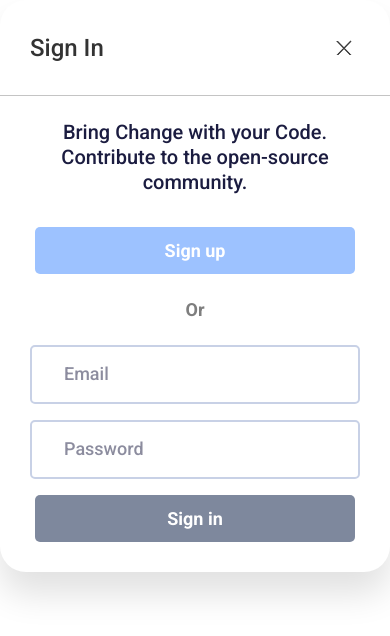
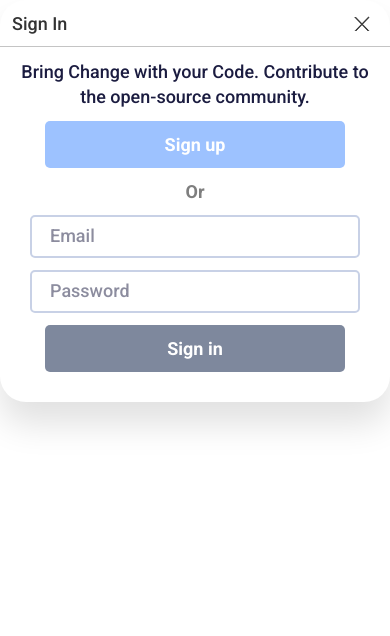
Before and after one commit to vladsosnov/shop, a plain HTML site: page sign-in.html in a window 390 px wide. Drawn offline with Linux system fonts and the light colour scheme.

Commit message:
Add adaptive for SignIn dialog

```diff
--- a/src/styles/auth.css
+++ b/src/styles/auth.css
@@ -98,3 +98,24 @@
   text-align: center;
   color: #1e2c4b;
 }
+
+@media (max-width: 576px) {
+  .auth-description {
+    font-size: 18px;
+    padding: 0 12px;
+  }
+
+  .auth-description,
+  .auth-asterisk {
+    margin: 12px 0;
+  }
+
+  .auth-btn {
+    max-width: 300px;
+  }
+
+  .auth-form__input {
+    margin-bottom: 12px;
+    padding: 10px 18px;
+  }
+}
--- a/src/styles/dialog.css
+++ b/src/styles/dialog.css
@@ -40,3 +40,14 @@
   height: 1px;
   background-color: #c4c4c4;
 }
+
+@media (max-width: 576px) {
+  .dialog-head {
+    padding: 12px;
+  }
+
+  .dialog-head__title {
+    font-size: 18px;
+    line-height: 130%;
+  }
+}
--- a/src/styles/index.css
+++ b/src/styles/index.css
@@ -25,6 +25,11 @@
   --space-3xl: 72px;
 }
 
+/* --breakpoints-sm: 576px;
+--breakpoints-md: 768px;
+--breakpoints-lg: 992px;
+--breakpoints-xl: 1200px; */
+
 .container {
   max-width: 1440px;
   margin: 0 auto;
```
